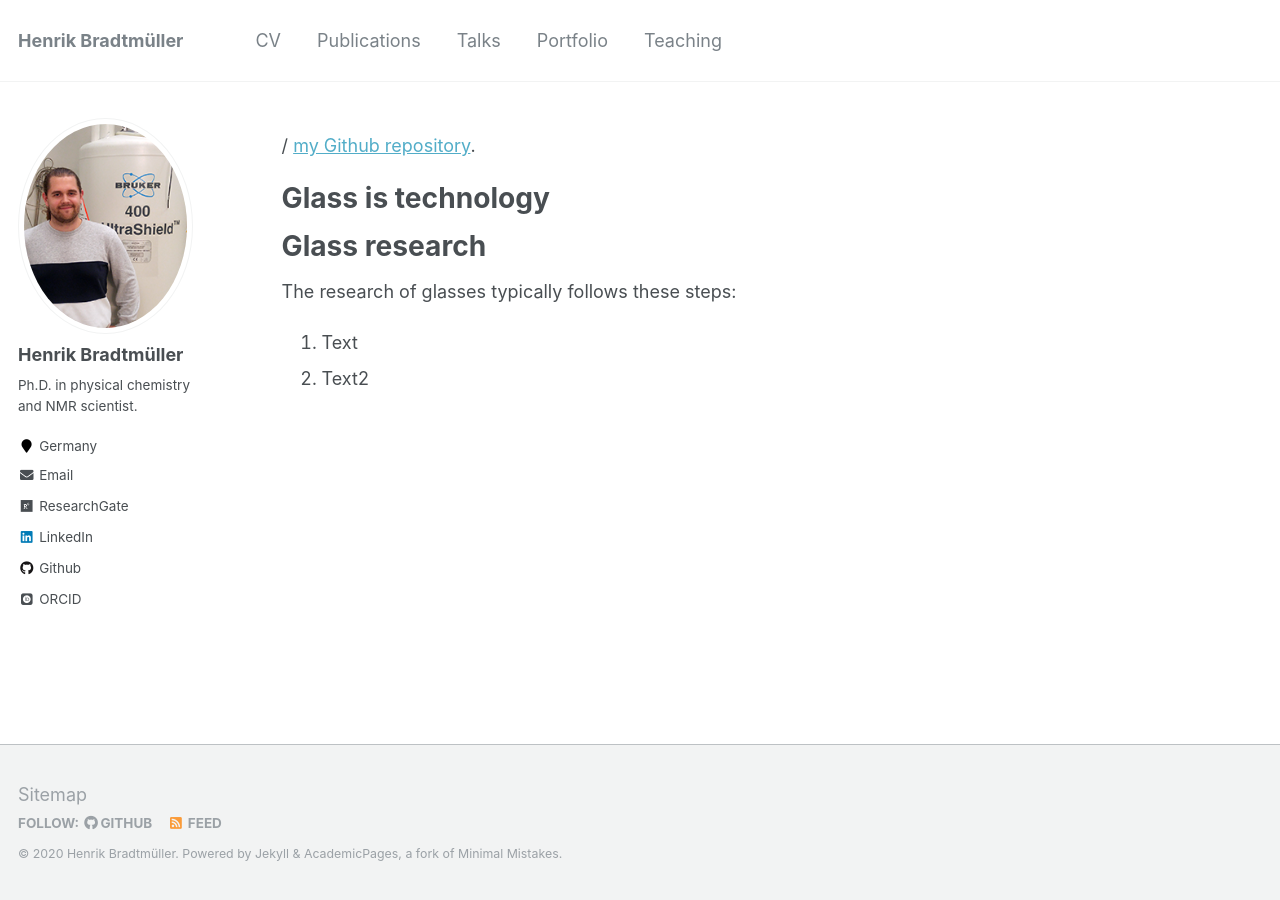
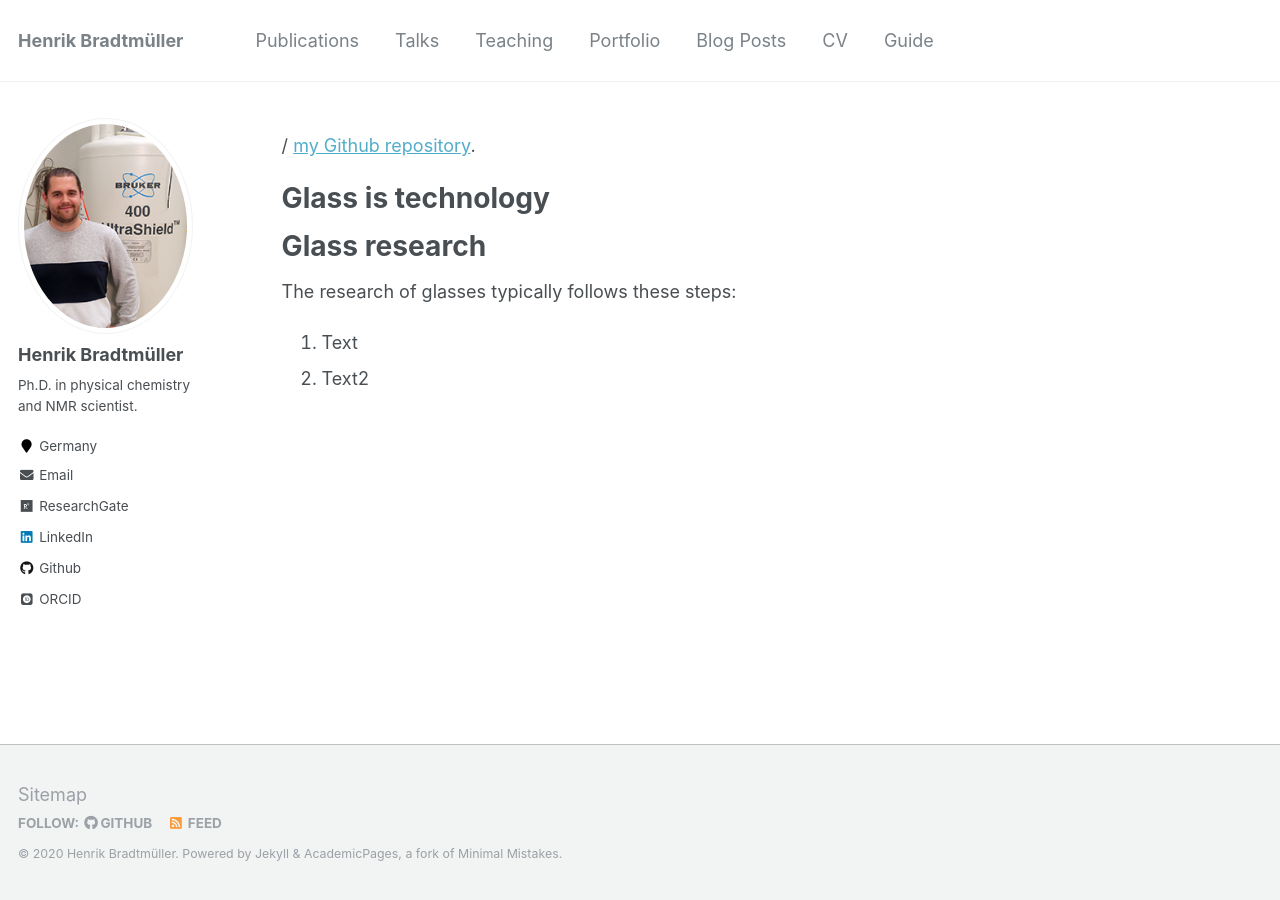
Before and after one commit to hbrmn/hbrmn.github.io, a Jekyll site: the page built from _pages/about.md, in a window 1280 px wide. Built offline with Jekyll 4.4.1, drawn with Linux system fonts in a browser that asks for light colours; some web fonts are replaced.

Commit message:
Undo navigation

```diff
--- a/_data/navigation.yml
+++ b/_data/navigation.yml
@@ -1,16 +1,22 @@
 # main links links
 main:
-  - title: "CV"
-    url: /cv/
-
   - title: "Publications"
     url: /publications/
 
   - title: "Talks"
     url: /talks/
 
+  - title: "Teaching"
+    url: /teaching/
+
   - title: "Portfolio"
     url: /portfolio/
 
-  - title: "Teaching"
-    url: /teaching/
+  - title: "Blog Posts"
+    url: /year-archive/
+
+  - title: "CV"
+    url: /cv/
+
+  - title: "Guide"
+    url: /markdown/
```
Also changed, not shown: images/Eckert_1.jpeg (added), images/Hansen_1.jpg (added), images/Hansen_2.jpeg (added), images/poster_preview.png (added).
